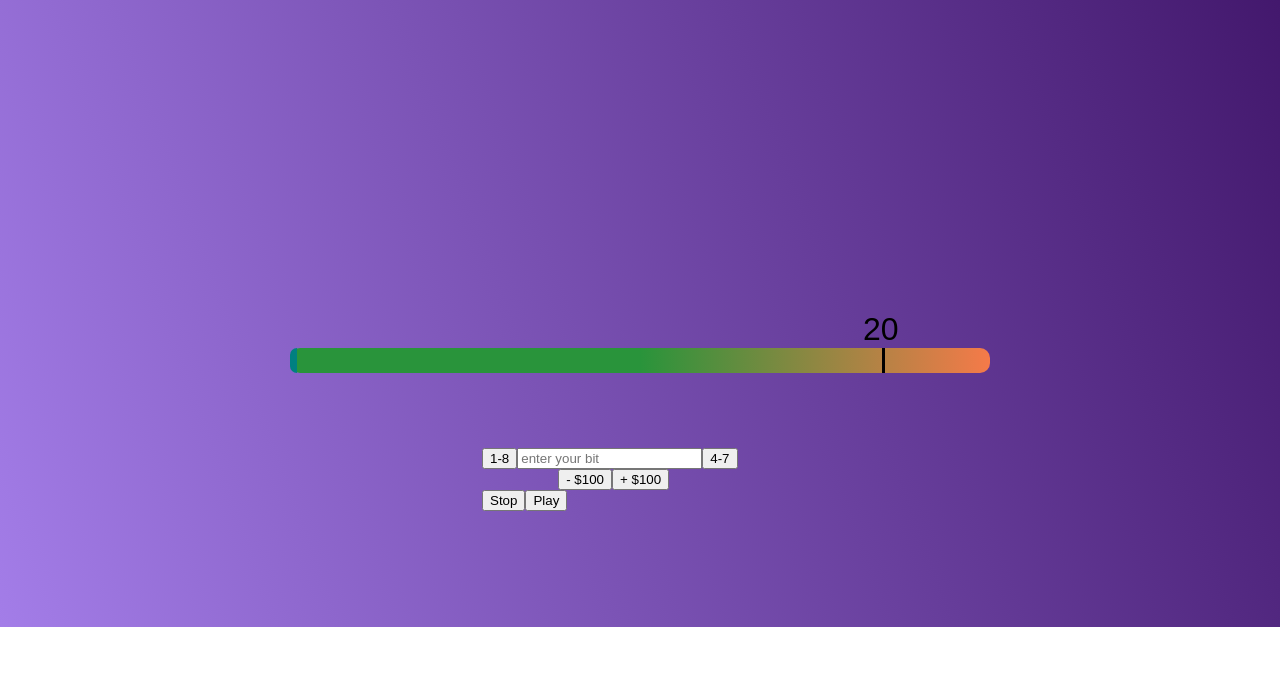
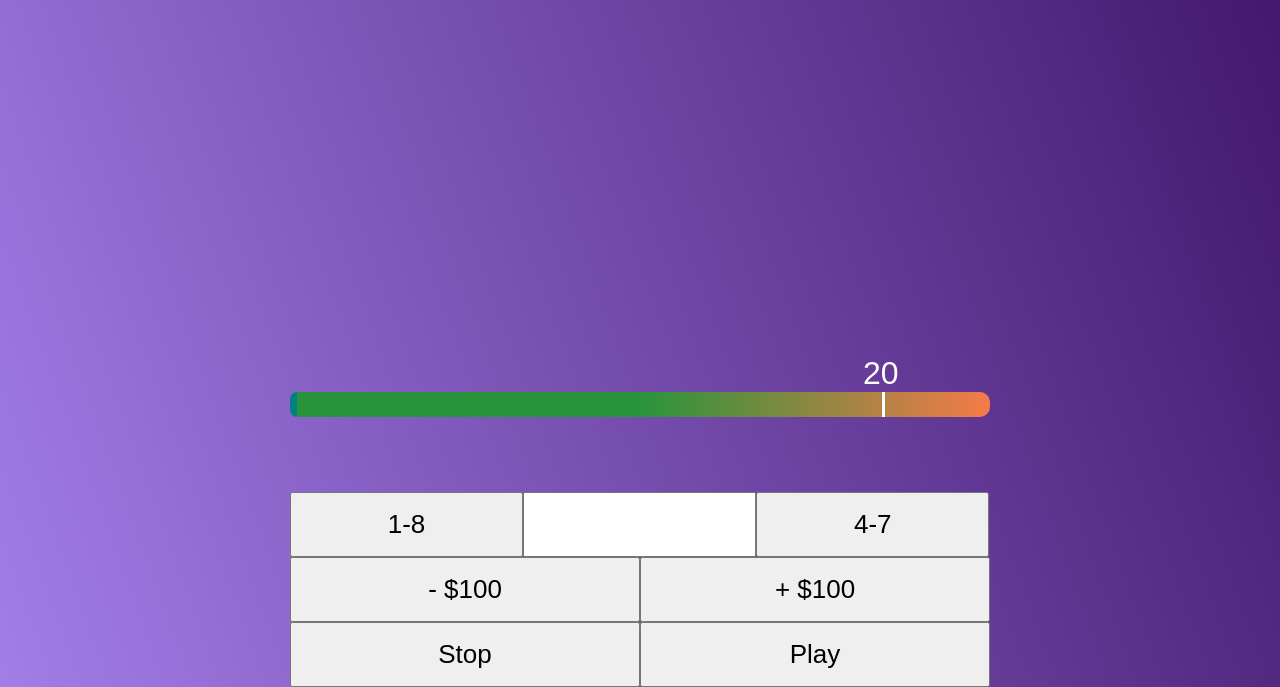
Before and after one commit to MilordVladyslav/quasar, a website: page app/index.html in a window 1280 px wide. Shown: the part 173-860 px from the top of the page. Before the commit the page ends 800 px from the top, so only its background shows below. Drawn offline with Linux system fonts and the light colour scheme.

Commit message:
update design

```diff
--- a/app/index.html
+++ b/app/index.html
@@ -21,9 +21,14 @@
             <div class="edge"></div>
         </div>
         <div class="control">
-            <div class="random-1-8"> <button> 1-8 </button> </div>
-            <div class="bit">  <input type="text" placeholder="enter your bit">  </div>
-            <div class="random-4-7"> <button>  4-7  </button></div>
+            <div class="top-control">
+                <div class="random-1-8"> <button> 1-8 </button> </div>
+                <div class="bit-value"> <input type="number"> </div>
+                <div class="random-4-7"> <button> 4-7 </button> </div>
+            </div>
+            <!-- <div class="random-1-8"> </div>
+            <div class="bit">  <input type="number" placeholder="enter your bit">  </div>
+            <div class="random-4-7"> <button>  4-7  </button></div> -->
             <div class="substract"> <button>- $100</button> </div>
             <div class="add"> <button>+ $100</button> </div>
             <div class="stop"><button>Stop</button></div>
--- a/app/less/default.less
+++ b/app/less/default.less
@@ -25,7 +25,7 @@ filter: progid:DXImageTransform.Microsoft.gradient(
 }
 
 .help {
-    width: 66px;
+    width: 222px;
     margin: auto;
 }
 
@@ -76,6 +76,7 @@ filter: progid:DXImageTransform.Microsoft.gradient(
         position: relative;
         top: -35px;
         left: 566px;
+        color: white;
     }
 
     .edge {
@@ -83,7 +84,7 @@ filter: progid:DXImageTransform.Microsoft.gradient(
         height: 100%;
         float: right;
         margin-right: 105px;
-        background-color: black;
+        background-color: white;
         // &:after {
         //     position: relative;
         //     top: -20px;
@@ -103,26 +104,65 @@ filter: progid:DXImageTransform.Microsoft.gradient(
     color: #13991a;
 }
 
-.random-1-8, .bit, .substract {
+.random-1-8, .random-4-7, .bit, .substract {
     float: left;
     margin: auto;
 }
 
-.substract {
-    margin-left: 15%;
+.top-control  {
+    width: 100%;
+    height: 65px;
+    div {
+
+        height: 100%;
+        float: left;
+        width: 33.3%;
+    }
+    button {
+        width: 100%;
+    }
+    .bit-value {
+        input {
+            width: 100%;
+            box-sizing: border-box;
+            display: block;
+            height: 100%;
+            font-size: 26px;
+        }
+    }
+}
+
+.substract, .add, .stop, .play {
+    button {
+        width: 350px;
+    }
 }
 
 .stop {
     float: left;
 }
 
+.bit {
+    width: 230px;
+    height: 67px;
+
+    input {
+        display: block;
+        width: 100%;
+        padding: 10px;
+        font-size: 26px;
+    }
+}
+
+
 button {
+    font-size: 26px;
     cursor: pointer;
+    padding: 15px 71px;
 }
 
 .control {
     box-sizing: border-box;
-    padding-left: 15%;
     margin: auto;
     width: 700px;
     // outline: 1px solid black;
```
Also changed, not shown: app/css/all.css.
